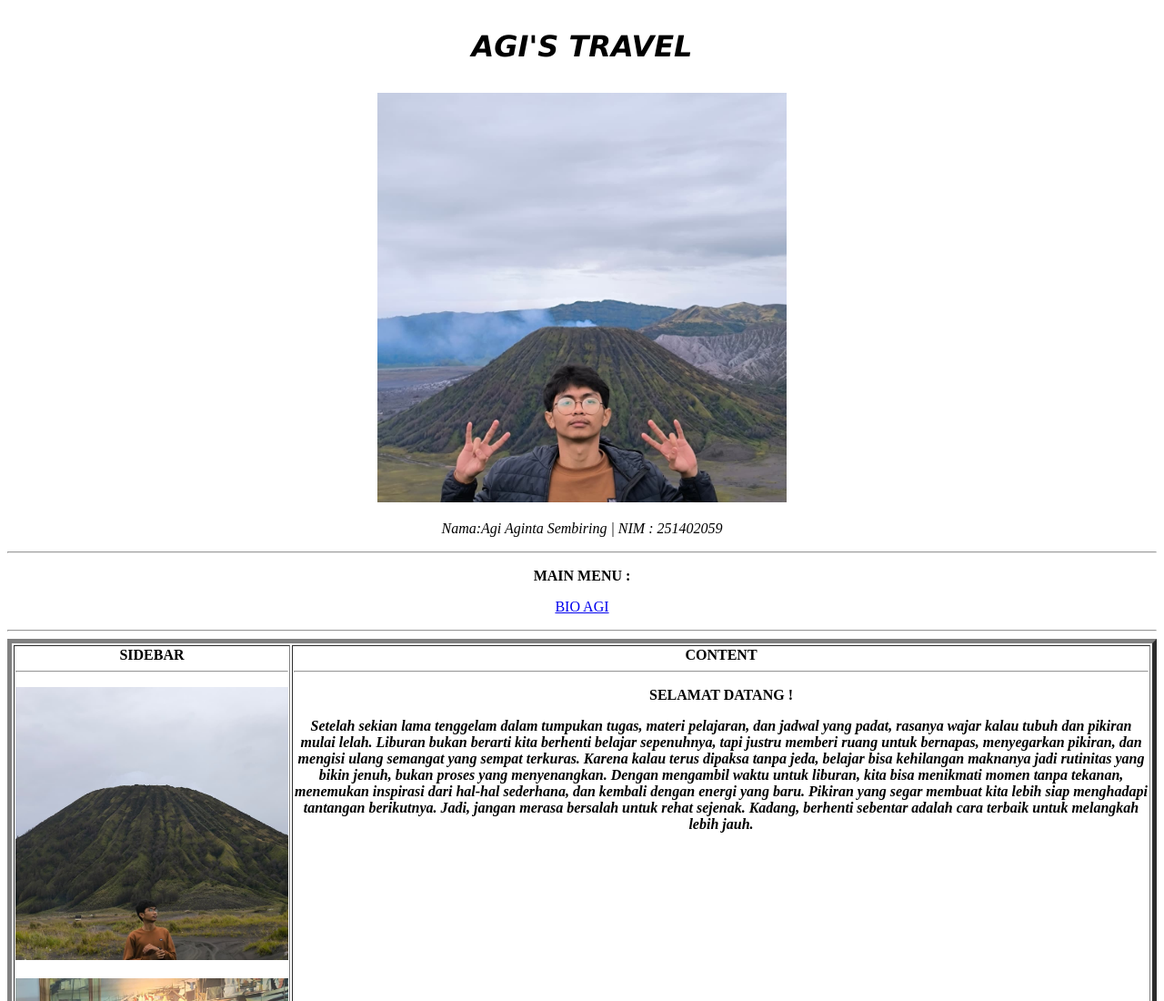
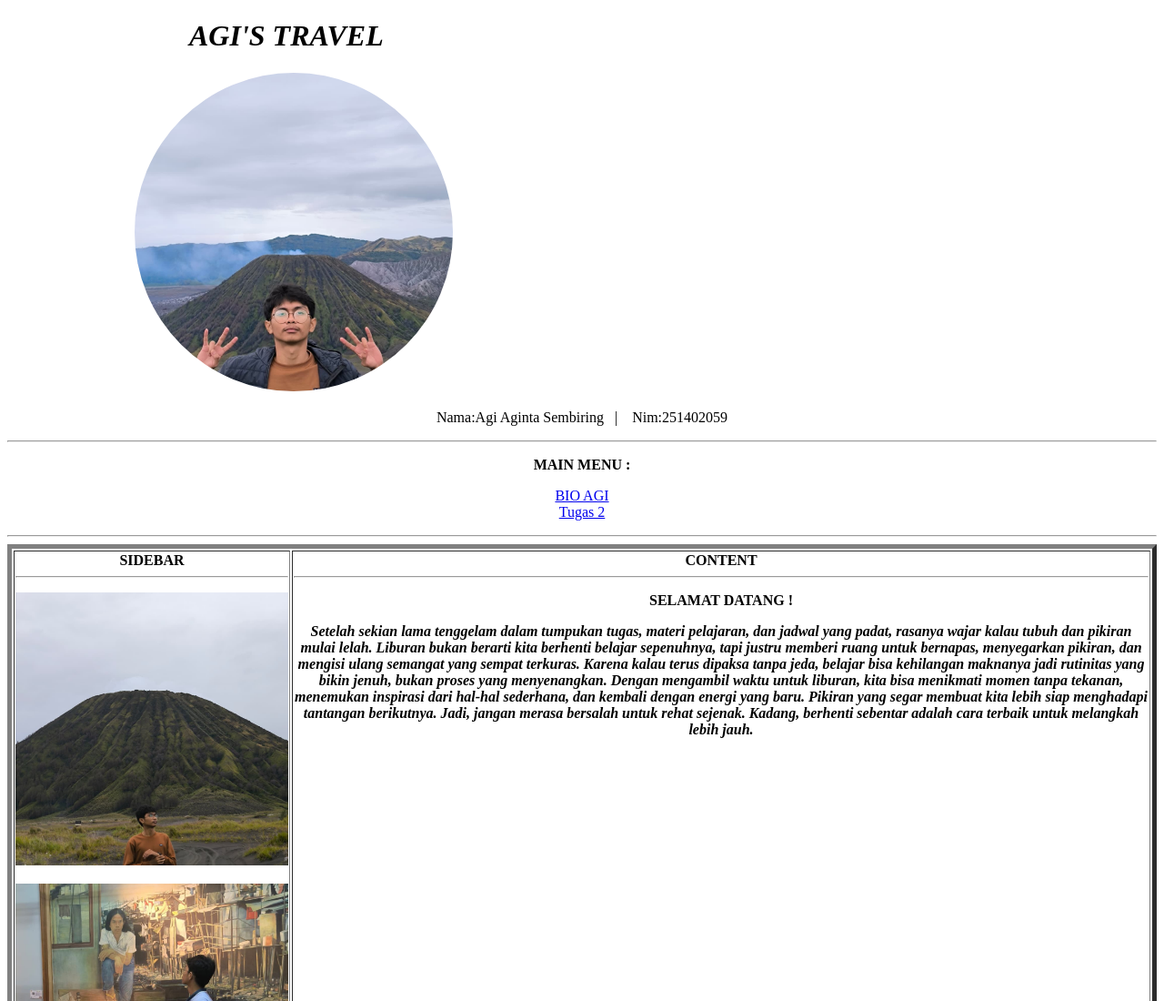
Before and after one commit to agisembiring263-pixel/tugashtml, a plain HTML site: page index.html in a window 1280 px wide. Shown: the top 1100 px of the page at 91% size. Drawn offline with Linux system fonts and the light colour scheme.

Commit message:
Add files via upload

```diff
--- a/index.html
+++ b/index.html
@@ -1,24 +1,33 @@
 <!DOCTYPE html>
-<html>
+<html lang="en">
 <head>
-    <title>tugas</title>
+    <meta charset="UTF-8">
+    <meta name="viewport" content="width=device-width, initial-scale=1.0">
+    <title>Tugas pak ivan</title>
 </head>
 <body>
-    <h1 style="text-align: center;">
-        <p style="font-family: Verdana, Geneva, Tahoma, sans-serif;">
-            <i>AGI'S TRAVEL</i>
-        </p>
-    </h1>
-    <div style="text-align: center;">
-    <img src="IMG-20250830-WA0015.jpg"width="450" height="450">
-</div>
-<P
-style="text-align: center;"><i>Nama:Agi Aginta Sembiring | NIM : 251402059</i>
-</P>
+  <h1 style="font-style: italic;"> &nbsp; &nbsp; &nbsp; &nbsp; &nbsp; &nbsp; &nbsp; &nbsp; &nbsp; &nbsp; &nbsp; &nbsp; &nbsp;AGI'S TRAVEL</h1>
+   <style>
+    .bulat {
+      width: 350px;
+      height: 350px;
+      border-radius: 50%;
+      object-fit: cover;
+    }
+  </style>
+</head>
+<body>
+  &nbsp;  &nbsp;  &nbsp;  &nbsp;  &nbsp;  &nbsp;  &nbsp;  &nbsp;  &nbsp;  &nbsp;  &nbsp;  &nbsp;  &nbsp;  &nbsp;  &nbsp;  &nbsp;  &nbsp;  &nbsp;<img src="IMG-20250830-WA0015.jpg" alt="Foto Profil" class="bulat">
+  <p style="
+  text-align: center;">Nama:Agi Aginta Sembiring   &nbsp;&nbsp;|    &nbsp;  &nbsp;Nim:251402059</p>
+
 <hr>
 <P style="text-align: center;"><b>MAIN MENU :</b></P>
 <p align="center">
-    <a href="https://www.instagram.com/agiaginta?utm_source=qr&igsh=bjNvbDVjOXcwd3Fi">BIO AGI</a>
+    <a href="https://www.instagram.com/agiaginta?utm_source=qr&igsh=bjNvbDVjOXcwd3Fi">BIO AGI
+    </a>
+    <br>
+    <a href="tugas2.html">Tugas 2</a>
 </p>
 <hr>
 <table border="5">
@@ -34,7 +43,8 @@ style="text-align: center;"><i>Nama:Agi Aginta Sembiring | NIM : 251402059</i>
             <hr>
             <p>SELAMAT DATANG !</p>
             <p style="font-style: italic;" style="text-align: center;" style="font: 100;">Setelah sekian lama tenggelam dalam tumpukan tugas, materi pelajaran, dan jadwal yang padat, rasanya wajar kalau tubuh dan pikiran mulai lelah. Liburan bukan berarti kita berhenti belajar sepenuhnya, tapi justru memberi ruang untuk bernapas, menyegarkan pikiran, dan mengisi ulang semangat yang sempat terkuras. Karena kalau terus dipaksa tanpa jeda, belajar bisa kehilangan maknanya jadi rutinitas yang bikin jenuh, bukan proses yang menyenangkan.
-Dengan mengambil waktu untuk liburan, kita bisa menikmati momen tanpa tekanan, menemukan inspirasi dari hal-hal sederhana, dan kembali dengan energi yang baru. Pikiran yang segar membuat kita lebih siap menghadapi tantangan berikutnya. Jadi, jangan merasa bersalah untuk rehat sejenak. Kadang, berhenti sebentar adalah cara terbaik untuk melangkah lebih jauh.</p>
+Dengan mengambil waktu untuk liburan, kita bisa menikmati momen tanpa tekanan, menemukan inspirasi dari hal-hal sederhana, dan kembali dengan energi yang baru. Pikiran yang segar membuat kita lebih siap menghadapi tantangan berikutnya. Jadi, jangan merasa bersalah untuk rehat sejenak. Kadang, berhenti sebentar adalah cara terbaik untuk melangkah lebih jauh.
+            </p>
         </th>
     </tr>
     <tr>
```
